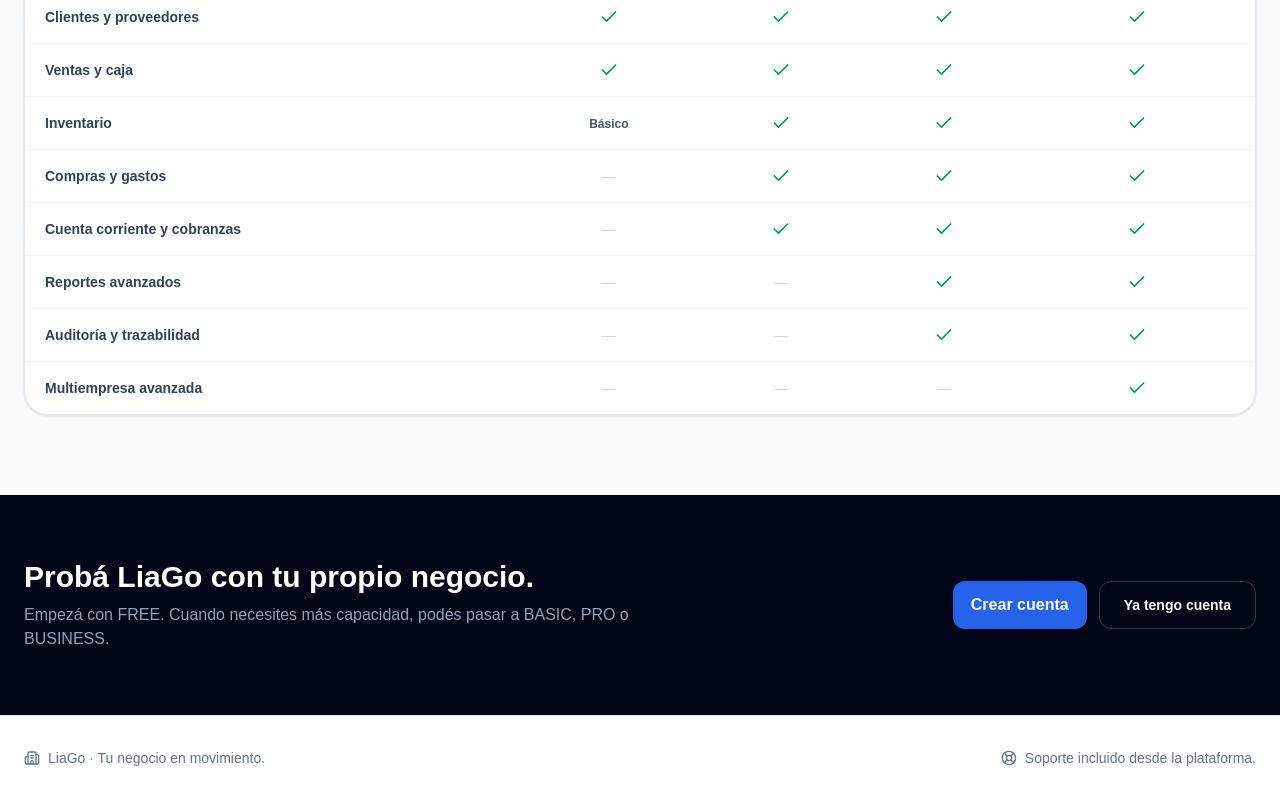
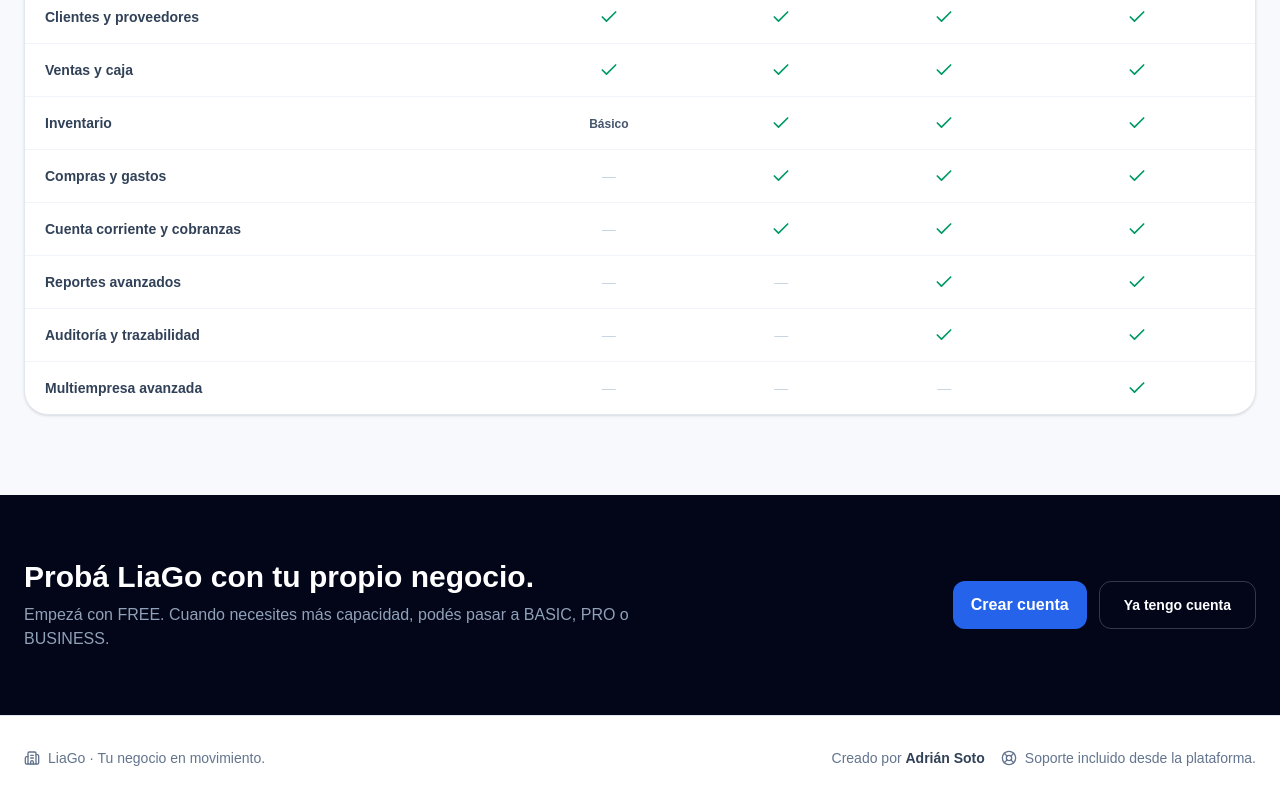
Before and after one commit to soto-cmd/liago, a Next.js app: page / in a window 1280 px wide. Shown: the part 2138-2938 px from the top of the page. Built offline with nearby package versions, Linux system fonts and the light colour scheme.

Commit message:
feat: reconocer a Adrián Soto como creador en inicio de Liago

```diff
--- a/app/page.tsx
+++ b/app/page.tsx
@@ -110,7 +110,7 @@ export default function HomePage() {
           </Link>
           <nav className="hidden items-center gap-7 text-sm font-semibold text-slate-600 md:flex">
             <a href="#funciones" className="hover:text-blue-700">Funciones</a>
-            <Link href="/plantillas" className="hover:text-blue-700">Plantillas gratis</Link>
+            <Link href="/plantillas/inicio" className="hover:text-blue-700">Plantillas gratis</Link>
             <a href="#planes" className="hover:text-blue-700">Planes</a>
             <a href="#comparar" className="hover:text-blue-700">Comparar</a>
           </nav>
@@ -227,7 +227,7 @@ export default function HomePage() {
       <footer className="border-t border-slate-200 bg-white py-8">
         <div className="mx-auto flex max-w-7xl flex-col gap-3 px-6 text-sm text-slate-500 sm:flex-row sm:items-center sm:justify-between">
           <div className="flex items-center gap-2"><Building2 className="h-4 w-4" /> LiaGo · Tu negocio en movimiento.</div>
-          <div className="flex items-center gap-2"><LifeBuoy className="h-4 w-4" /> Soporte incluido desde la plataforma.</div>
+          <div className="flex flex-wrap items-center gap-4"><span>Creado por <strong className="font-semibold text-slate-700">Adrián Soto</strong></span><span className="flex items-center gap-2"><LifeBuoy className="h-4 w-4" /> Soporte incluido desde la plataforma.</span></div>
         </div>
       </footer>
     </main>
```
